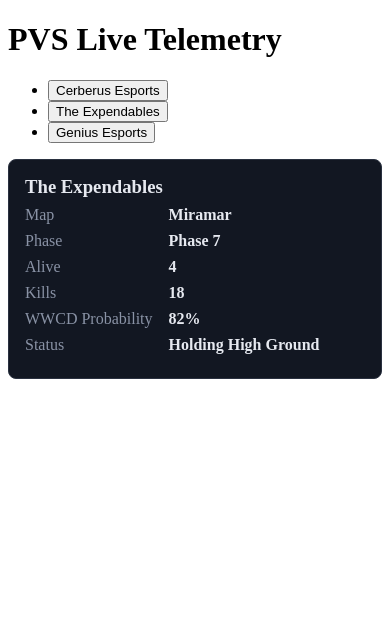
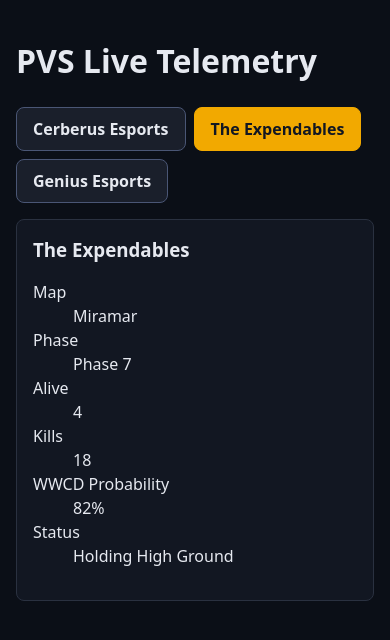
Before and after one commit to lqnanh/24521155_LeNguyenNgoc_Lab3, a React (Vite) app in the folder exc3/: page / in a window 390 px wide. Shown: the top 640 px of the page. Built offline with nearby package versions, Linux system fonts and the light colour scheme.

Commit message:
style(ex3): responsive 375px layout and focus states

```diff
--- a/exc3/src/components/PubgMatchTelemetry.module.css
+++ b/exc3/src/components/PubgMatchTelemetry.module.css
@@ -23,23 +23,6 @@
   margin: 0 0 8px;
 }
 
-.infoList {
-  display: grid;
-  grid-template-columns: auto 1fr;
-  gap: 8px 16px;
-  margin: 0;
-}
-
-.term {
-  color: #8a93a6;
-}
-
-.value {
-  margin: 0;
-  font-weight: 600;
-  overflow-wrap: anywhere;
-}
-
 @keyframes pulse {
   0%,
   100% {
@@ -55,3 +38,79 @@
     animation: none;
   }
 }
+
+:global(*),
+:global(*::before),
+:global(*::after) {
+  box-sizing: border-box;
+}
+
+:global(html),
+:global(body) {
+  margin: 0;
+  background: #0b0f17;
+  color: #e6e9f0;
+}
+
+:global(body) {
+  min-width: 320px;
+  font-family: system-ui, -apple-system, 'Segoe UI', Roboto, sans-serif;
+  line-height: 1.5;
+  overflow-wrap: anywhere;
+}
+
+:global(main) {
+  width: 100%;
+  max-width: 720px;
+  margin: 0 auto;
+  padding: 16px;
+}
+
+:global(section[aria-label]) > :global(ul) {
+  display: flex;
+  flex-wrap: wrap;
+  gap: 8px;
+  margin: 0 0 16px;
+  padding: 0;
+  list-style: none;
+}
+
+:global(section[aria-label]) > :global(ul) > :global(li) {
+  min-width: 0;
+}
+
+:global(button) {
+  min-width: 44px;
+  min-height: 44px;
+  padding: 8px 16px;
+  border: 1px solid #4a5675;
+  border-radius: 8px;
+  background: #1a1f2b;
+  color: #e6e9f0;
+  font: inherit;
+  font-weight: 600;
+  cursor: pointer;
+}
+
+:global(button[aria-pressed='true']) {
+  border-color: #f2a900;
+  background: #f2a900;
+  color: #121722;
+}
+
+:global(button:focus-visible) {
+  outline: 3px solid #ffd54a;
+  outline-offset: 2px;
+}
+
+:global(section[role='alert']) {
+  display: flex;
+  flex-wrap: wrap;
+  align-items: center;
+  gap: 12px;
+  padding: 16px;
+  border: 1px solid #ff6b6b;
+  border-radius: 8px;
+  background: #2a1215;
+  color: #ffd6d6;
+}
```
